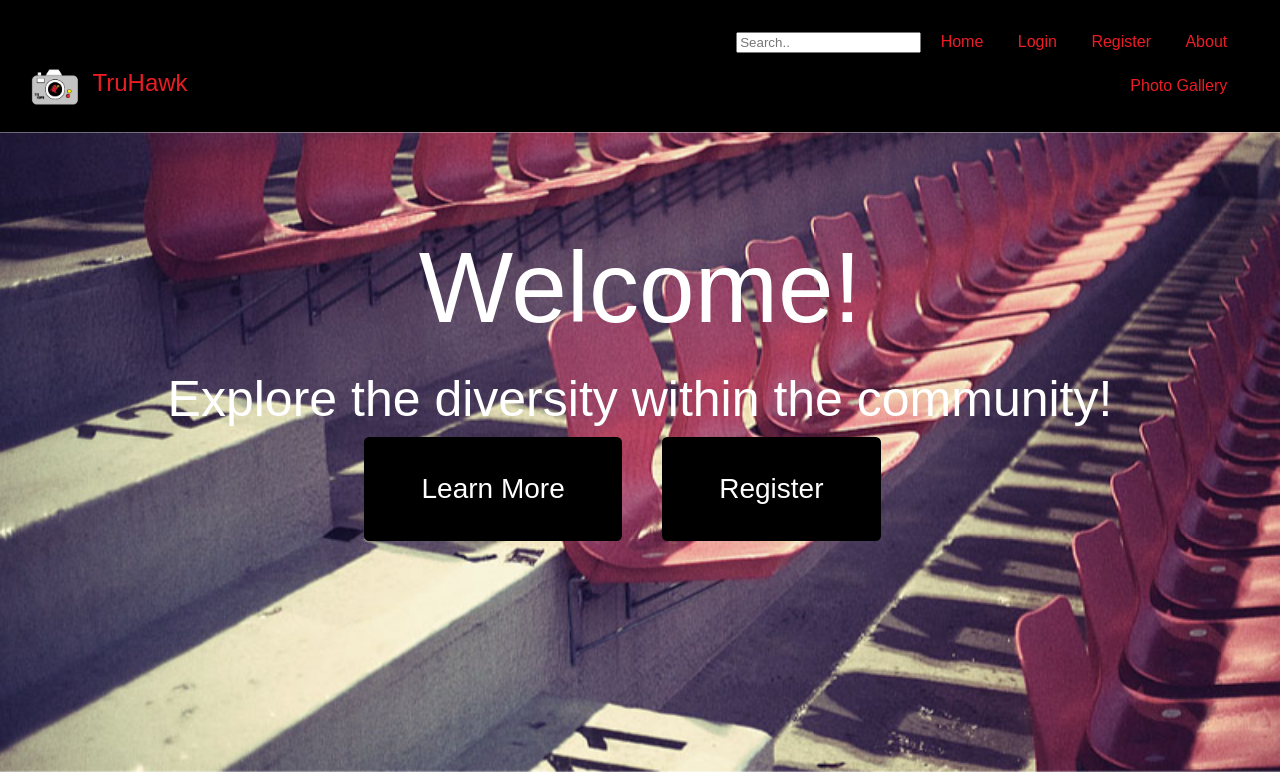
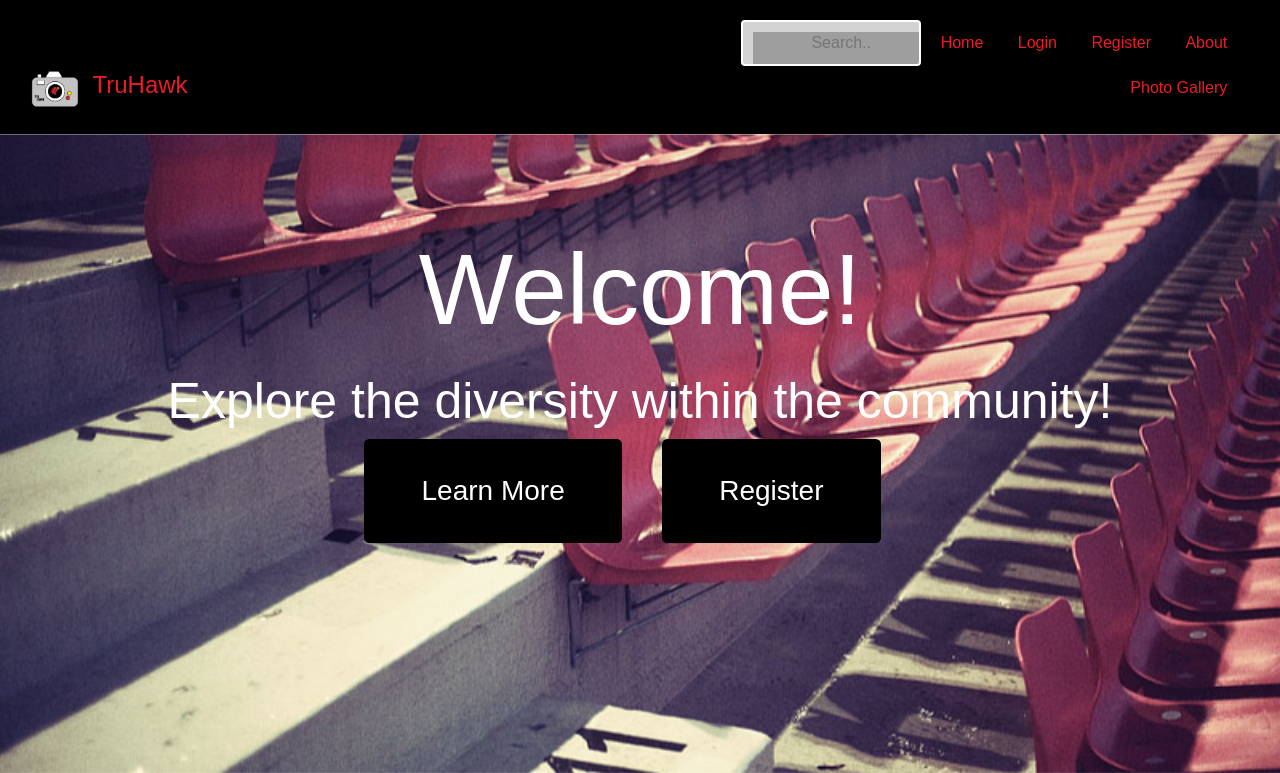
Before and after one commit to HRizwan1/2019-team-06f, a PHP site: page / in a window 1280 px wide. Shown: the top 773 px of the page. Run offline with PHP 8.4, Linux system fonts and the light colour scheme; some libraries are stand-ins or nearby versions; grey boxes are pictures that could not be loaded.

```diff
--- a/index.php
+++ b/index.php
@@ -35,7 +35,7 @@
         <!--  navigation  -->
         <nav>
             <ul>
-                <input type="text" name="search" placeholder="Search..">
+            <input type="text" class="searchTerm" placeholder="Search..">
                 <li><a href="index.php">Home</a></li>
                 <li><a href="login.php">Login</a></li>
                 <li><a href="register.php">Register</a></li>
```
